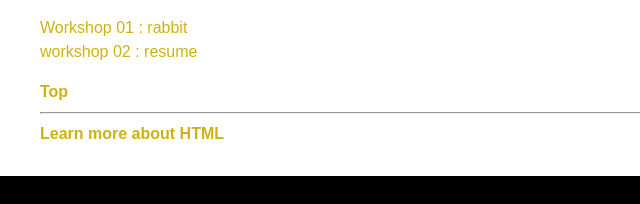
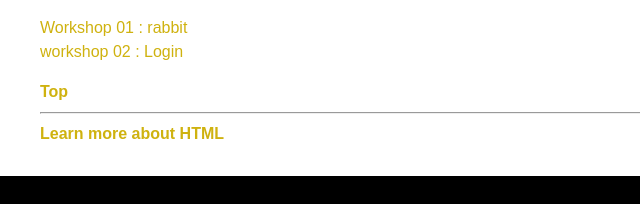
Before and after one commit to Pakhapol5678/6646_1, a plain HTML site: page index.html in a window 1280 px wide. Shown: the part 7128-7332 px from the top of the page, 0-640 px from the left. Drawn offline with Linux system fonts and the light colour scheme.

Commit message:
Add files via upload

```diff
--- a/index.html
+++ b/index.html
@@ -317,7 +317,7 @@
       <h2 id="Workshop">My workshop</h2>
       <ul>
         <li><a href="W06_02_Rabbit.html">Workshop 01 : rabbit</a></li>
-        <li><a href="W12_01_login.html">workshop 02 : resume</a></li>
+        <li><a href="W12_01_login.html">workshop 02 : Login</a></li>
 
       </ul>
       <b>
```
